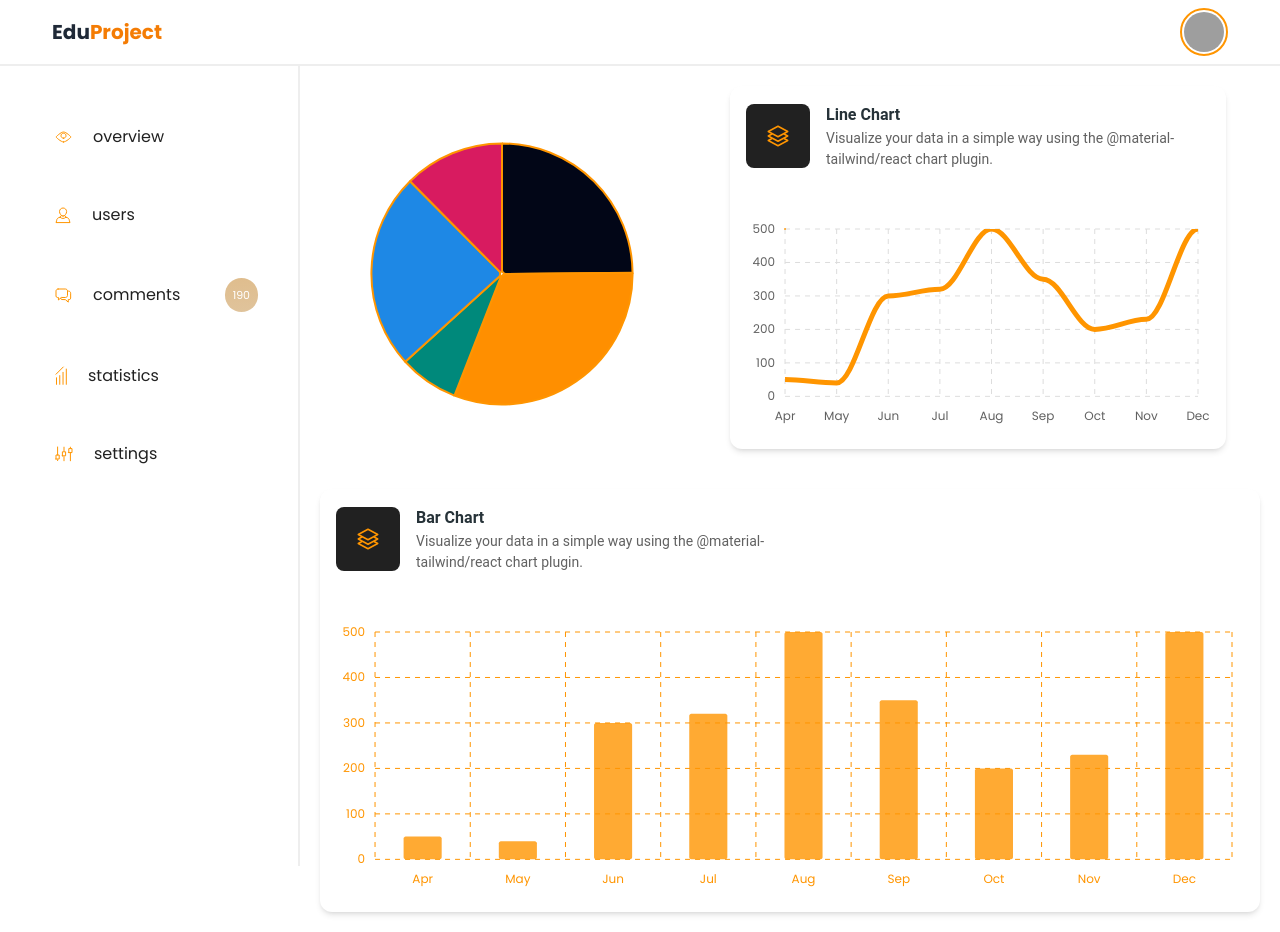
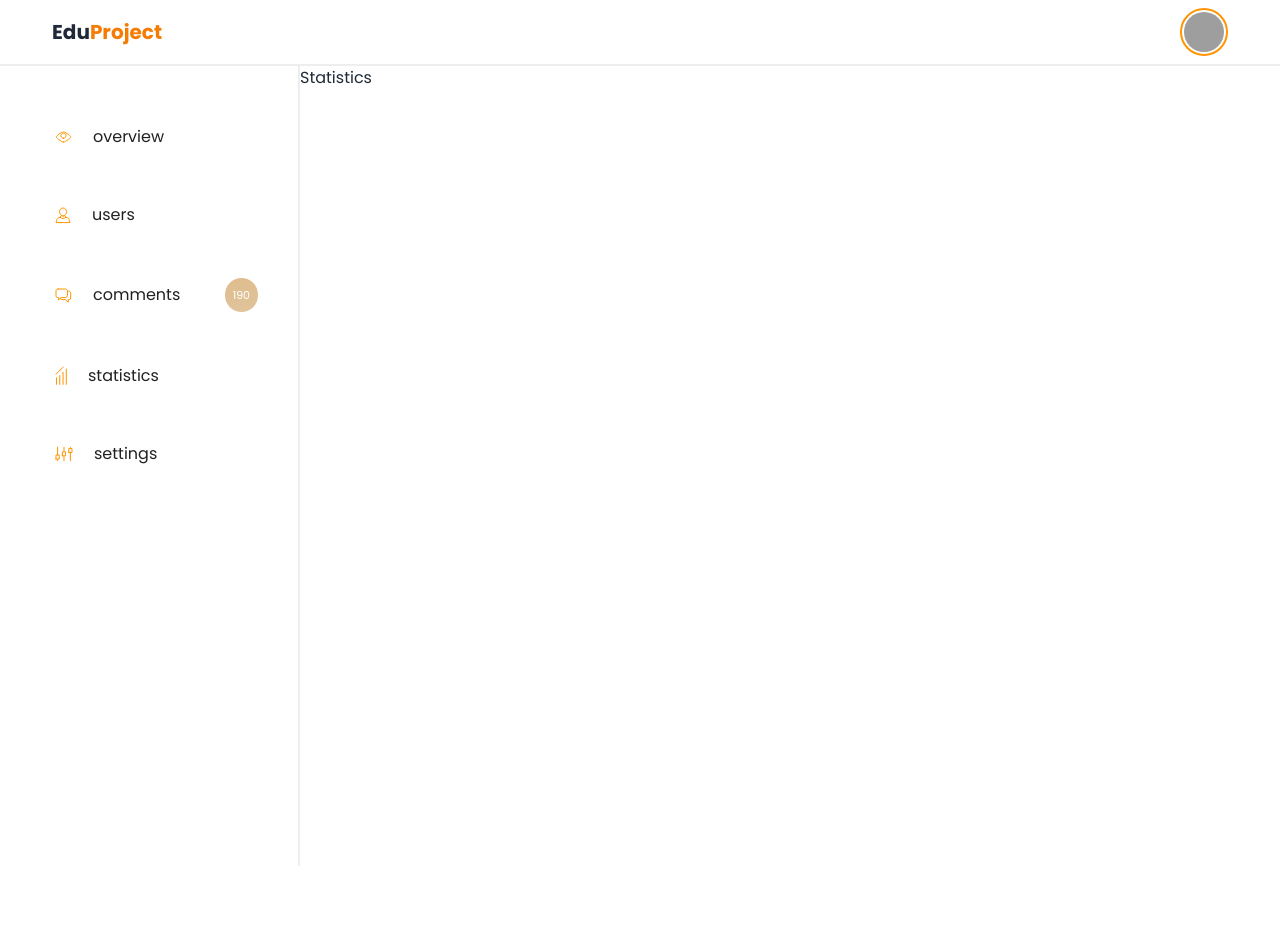
Before and after one commit to nurbek2107/eduit-project, a Next.js app: page /admin/statistics in a window 1280 px wide. After the commit the page ends 866 px from the top, so only its background shows below. Built offline with nearby package versions, Linux system fonts and the light colour scheme; grey boxes are pictures that could not be loaded.

Commit message:
main
Signed-off-by: Nurbek <161306161+nurbek2107@users.noreply.github.com>

```diff
--- a/src/app/admin/statistics/page.jsx
+++ b/src/app/admin/statistics/page.jsx
@@ -1,17 +1,9 @@
-import { Statistics } from "@/components";
-import { StatisticsLine } from "@/components";
-import { SidebarPie } from "@/components";
+import React from 'react'
 
-function Users() {
+function Statistics() {
   return (
-    <section className="p-5 flex flex-col gap-10">
-      <div className="flex justify-center items-center gap-20">
-        <SidebarPie />
-        <StatisticsLine />
-      </div>
-      <Statistics />
-    </section>
-  );
+    <div>Statistics</div>
+  )
 }
 
-export default Users;
+export default Statistics
--- a/src/components/SidebarPie.jsx
+++ /dev/null
@@ -1,48 +0,0 @@
-"use client";
-
-import {
-  Card,
-  CardBody,
-  CardHeader,
-  Typography,
-} from "@material-tailwind/react";
-import Chart from "react-apexcharts";
-import { Square3Stack3DIcon } from "@heroicons/react/24/outline";
-
-// If you're using Next.js please use the dynamic import for react-apexcharts and remove the import from the top for the react-apexcharts
-// import dynamic from "next/dynamic";
-// const Chart = dynamic(() => import("react-apexcharts"), { ssr: false });
-
-const chartConfig = {
-  type: "pie",
-  width: 280,
-  height: 280,
-  series: [44, 55, 13, 43, 22],
-  options: {
-    chart: {
-      toolbar: {
-        show: false,
-      },
-    },
-    title: {
-      show: "",
-    },
-    dataLabels: {
-      enabled: false,
-    },
-    colors: ["#020617", "#ff8f00", "#00897b", "#1e88e5", "#d81b60"],
-    legend: {
-      show: false,
-    },
-  },
-};
-
-export default function Example() {
-  return (
-
-    <CardBody className="mt-4 grid place-items-center px-2">
-      <Chart {...chartConfig} />
-    </CardBody>
-
-  );
-}
--- a/src/components/Statistics.jsx
+++ /dev/null
@@ -1,137 +0,0 @@
-"use client";
-
-
-import {
-  Card,
-  CardBody,
-  CardHeader,
-  Typography,
-} from "@material-tailwind/react";
-import Chart from "react-apexcharts";
-import { Square3Stack3DIcon } from "@heroicons/react/24/outline";
-
-// If you're using Next.js please use the dynamic import for react-apexcharts and remove the import from the top for the react-apexcharts
-// import dynamic from "next/dynamic";
-// const Chart = dynamic(() => import("react-apexcharts"), { ssr: false });
-
-const chartConfig = {
-  type: "bar",
-  height: 300,
-  series: [
-    {
-      name: "Sales",
-      data: [50, 40, 300, 320, 500, 350, 200, 230, 500],
-    },
-  ],
-  options: {
-    chart: {
-      toolbar: {
-        show: false,
-      },
-    },
-    title: {
-      show: "",
-    },
-    dataLabels: {
-      enabled: false,
-    },
-    colors: ["#ff9500"],
-    plotOptions: {
-      bar: {
-        columnWidth: "40%",
-        borderRadius: 2,
-      },
-    },
-    xaxis: {
-      axisTicks: {
-        show: false,
-      },
-      axisBorder: {
-        show: false,
-      },
-      labels: {
-        style: {
-          colors: "#ff9500",
-          fontSize: "12px",
-          fontFamily: "inherit",
-          fontWeight: 400,
-        },
-      },
-      categories: [
-        "Apr",
-        "May",
-        "Jun",
-        "Jul",
-        "Aug",
-        "Sep",
-        "Oct",
-        "Nov",
-        "Dec",
-
-      ],
-    },
-    yaxis: {
-      labels: {
-        style: {
-          colors: "#ff9500",
-          fontSize: "12px",
-          fontFamily: "inherit",
-          fontWeight: 400,
-        },
-      },
-    },
-    grid: {
-      show: true,
-      borderColor: "#ff9500",
-      strokeDashArray: 5,
-      xaxis: {
-        lines: {
-          show: true,
-        },
-      },
-      padding: {
-        top: 5,
-        right: 20,
-      },
-    },
-    fill: {
-      opacity: 0.8,
-    },
-    tooltip: {
-      colors: "#ff9500",
-    },
-  },
-};
-
-export default function Example() {
-  return (
-    <Card>
-      <CardHeader
-        floated={false}
-        shadow={false}
-        color="transparent"
-        className="flex flex-col gap-4 rounded-none md:flex-row md:items-center"
-      >
-        <div className="w-max rounded-lg bg-gray-900 p-5 text-white">
-          <Square3Stack3DIcon className="h-6 w-6" />
-        </div>
-        <div>
-          <Typography variant="h6" color="blue-gray">
-            Bar Chart
-          </Typography>
-          <Typography
-            variant="small"
-            color="gray"
-            className="max-w-sm font-normal"
-          >
-            Visualize your data in a simple way using the
-            @material-tailwind/react chart plugin.
-          </Typography>
-        </div>
-      </CardHeader>
-      <CardBody className="px-2 pb-0">
-        <Chart {...chartConfig} />
-      </CardBody>
-    </Card>
-  );
-}
--- a/src/components/StatisticsLine.jsx
+++ /dev/null
@@ -1,135 +0,0 @@
-"use client";
-import {
-  Card,
-  CardBody,
-  CardHeader,
-  Typography,
-} from "@material-tailwind/react";
-import Chart from "react-apexcharts";
-import { Square3Stack3DIcon } from "@heroicons/react/24/outline";
-
-// If you're using Next.js please use the dynamic import for react-apexcharts and remove the import from the top for the react-apexcharts
-// import dynamic from "next/dynamic";
-// const Chart = dynamic(() => import("react-apexcharts"), { ssr: false });
-
-const chartConfig = {
-  type: "line",
-  height: 240,
-  series: [
-    {
-      name: "Sales",
-      data: [50, 40, 300, 320, 500, 350, 200, 230, 500],
-    },
-  ],
-  options: {
-    chart: {
-      toolbar: {
-        show: false,
-      },
-    },
-    title: {
-      show: "",
-    },
-    dataLabels: {
-      enabled: false,
-    },
-    colors: ["#020617"],
-    stroke: {
-      lineCap: "round",
-      curve: "smooth",
-    },
-    markers: {
-      size: 0,
-    },
-    xaxis: {
-      axisTicks: {
-        show: false,
-      },
-      axisBorder: {
-        show: false,
-      },
-      labels: {
-        style: {
-          colors: "#616161",
-          fontSize: "12px",
-          fontFamily: "inherit",
-          fontWeight: 400,
-        },
-      },
-      categories: [
-        "Apr",
-        "May",
-        "Jun",
-        "Jul",
-        "Aug",
-        "Sep",
-        "Oct",
-        "Nov",
-        "Dec",
-      ],
-    },
-    yaxis: {
-      labels: {
-        style: {
-          colors: "#616161",
-          fontSize: "12px",
-          fontFamily: "inherit",
-          fontWeight: 400,
-        },
-      },
-    },
-    grid: {
-      show: true,
-      borderColor: "#dddddd",
-      strokeDashArray: 5,
-      xaxis: {
-        lines: {
-          show: true,
-        },
-      },
-      padding: {
-        top: 5,
-        right: 20,
-      },
-    },
-    fill: {
-      opacity: 0.8,
-    },
-    tooltip: {
-      theme: "dark",
-    },
-  },
-};
-
-export default function Example() {
-  return (
-    <Card>
-      <CardHeader
-        floated={false}
-        shadow={false}
-        color="transparent"
-        className="flex flex-col gap-4 rounded-none md:flex-row md:items-center"
-      >
-        <div className="w-max rounded-lg bg-gray-900 p-5 text-white">
-          <Square3Stack3DIcon className="h-6 w-6" />
-        </div>
-        <div>
-          <Typography variant="h6" color="blue-gray">
-            Line Chart
-          </Typography>
-          <Typography
-            variant="small"
-            color="gray"
-            className="max-w-sm font-normal"
-          >
-            Visualize your data in a simple way using the
-            @material-tailwind/react chart plugin.
-          </Typography>
-        </div>
-      </CardHeader>
-      <CardBody className="px-2 pb-0">
-        <Chart {...chartConfig} />
-      </CardBody>
-    </Card>
-  );
-}
--- a/src/components/index.js
+++ b/src/components/index.js
@@ -1,8 +1,5 @@
 export { default as Navbar } from './Navbar/Navbar'
 export { default as Sidebar } from './Sidebar/Sidebar'
 export { default as SidebarList } from './SidebarList'
+export { default as UserData } from './UserData'
 export { default as ExportClients } from './ExportClients'
-export { default as UserData } from './UserData'
-export { default as Statistics } from './Statistics'
-export { default as StatisticsLine } from './StatisticsLine'
-export { default as SidebarPie } from './SidebarPie'
```
